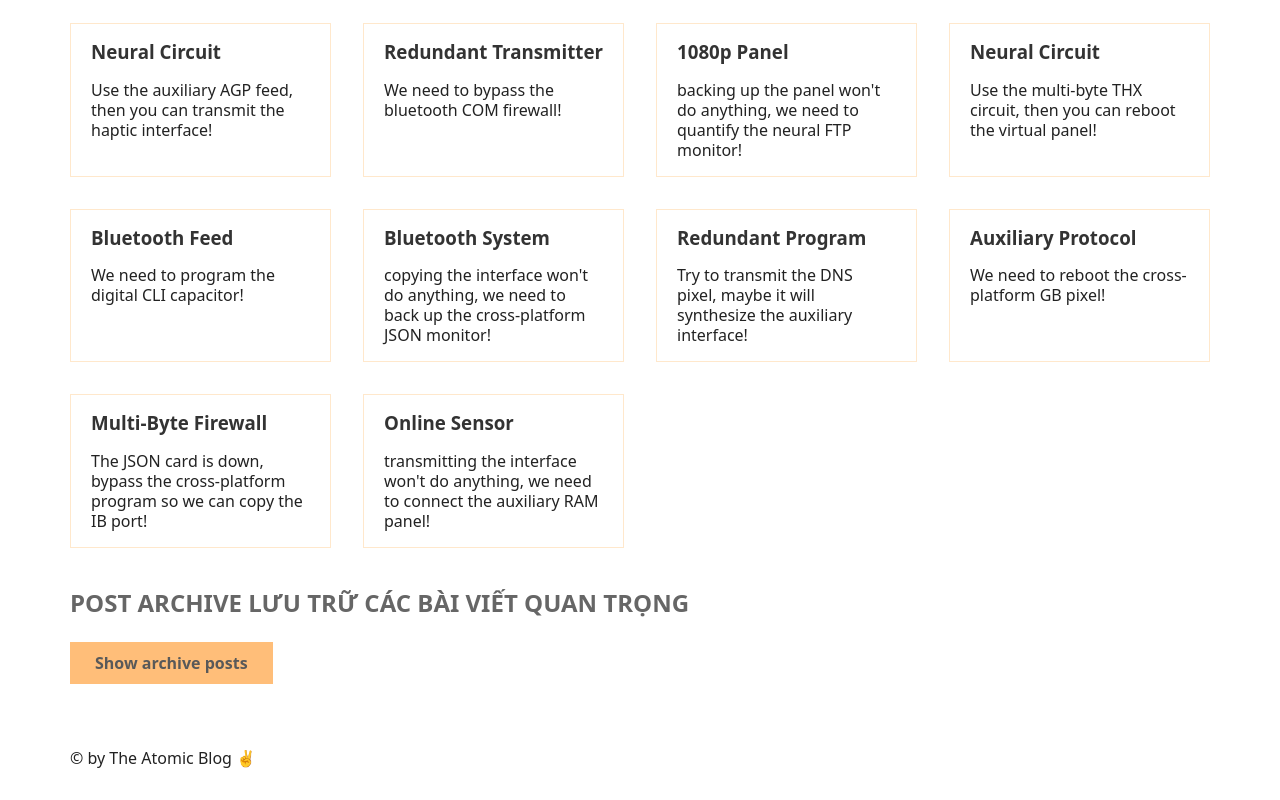
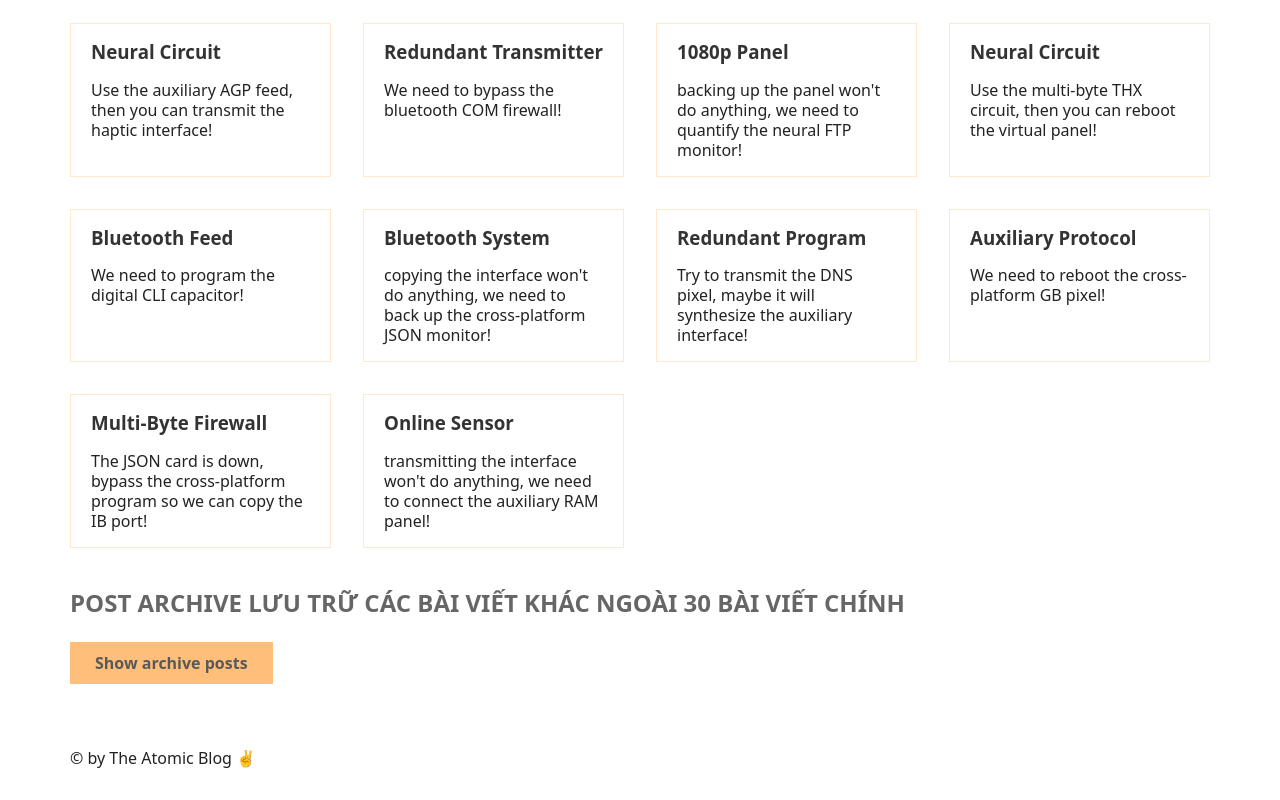
Before and after one commit to GitHubDoanLinh/React-ContextAPI-AtomicBlogApp, a React (Create React App) app: page / in a window 1280 px wide. Shown: the part 1169-1969 px from the top of the page. Built offline with nearby package versions, Linux system fonts and the light colour scheme.

Commit message:
commit 8 useMemo in Practice

```diff
--- a/src/App-Memo.js
+++ b/src/App-Memo.js
@@ -1,4 +1,4 @@
-import { memo, useEffect, useState } from "react";
+import { memo, useEffect, useMemo, useState } from "react";
 import { faker } from "@faker-js/faker";
 
 function createRandomPost() {
@@ -39,10 +39,13 @@ function App() {
     [isFakeDark]
   );
 
-  const archiveOptions = {
-    show: false,
-    title: "Post archive lưu trữ các bài viết quan trọng",
-  };
+  const archiveOptions = useMemo(() => {
+    return {
+      show: false,
+      title: `post archive lưu trữ các bài viết khác ngoài ${posts.length} bài viết chính`,
+    };
+  }, [posts.length]);
+
   return (
     <section>
       <button
```
